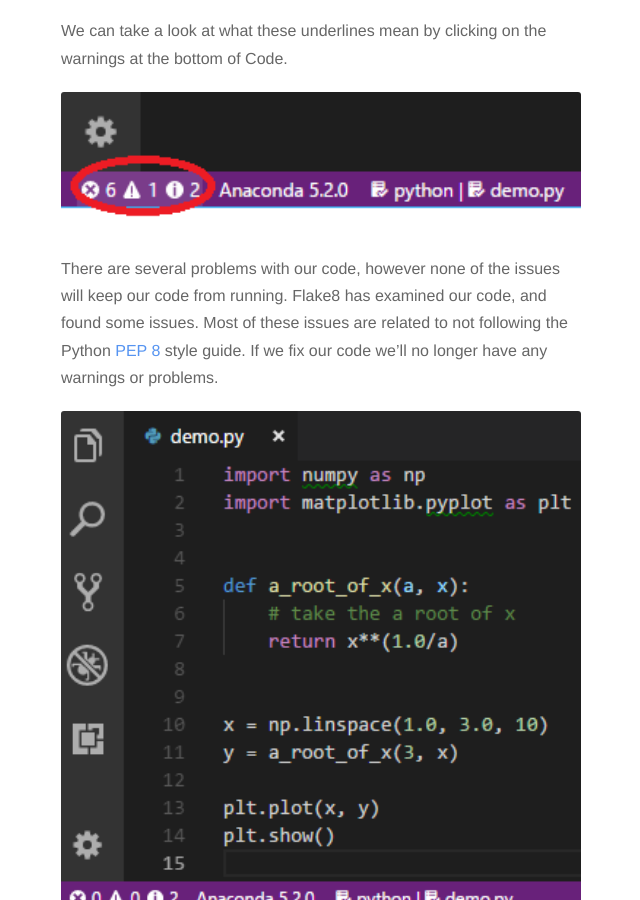
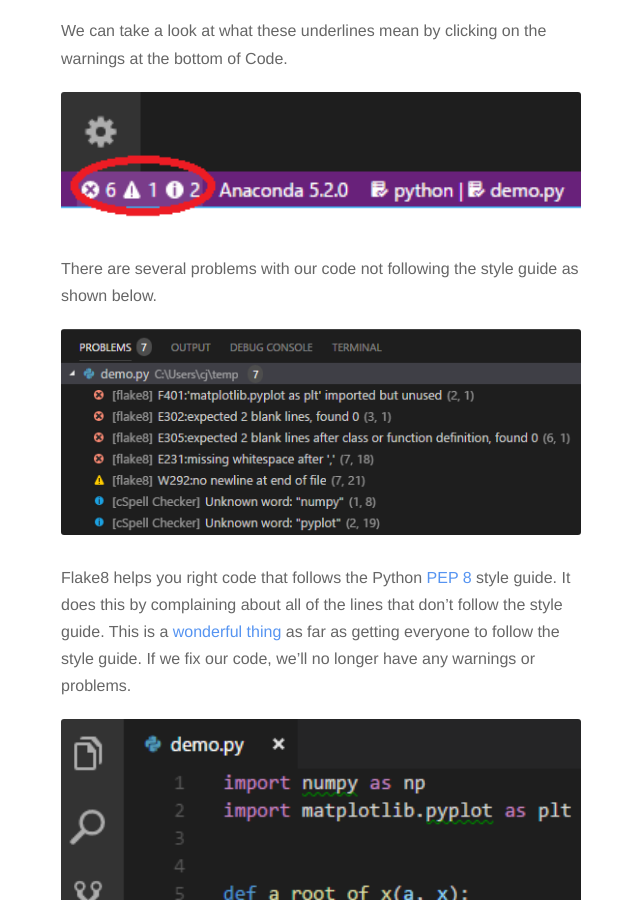
Before and after one commit to cjekel/cjekel.github.io, a Jekyll site: the page built from _posts/2018-07-29-Visual-studio-code-Python-setup.md, in a window 1280 px wide and 900 px high, scrolled down 6374 px. Shown: the whole window, without its empty margins (319-959 px from the left). Built offline with Jekyll 4.4.1, drawn with Linux system fonts in a browser that asks for light colours; nearby versions of some CDN libraries; comment, search, counter and statistics services are not loaded.

Commit message:
update flake8

```diff
--- a/_posts/2018-07-29-Visual-studio-code-Python-setup.md
+++ b/_posts/2018-07-29-Visual-studio-code-Python-setup.md
@@ -89,7 +89,11 @@ We can take a look at what these underlines mean by clicking on the warnings at
 
 ![Code warnings]({{ "/" | relative_url  }}assets/2018-07-29/warn.png)
 
-There are several problems with our code, however none of the issues will keep our code from running. Flake8 has examined our code, and found some issues. Most of these issues are related to not following the Python [PEP 8](https://www.python.org/dev/peps/pep-0008/) style guide. If we fix our code we'll no longer have any warnings or problems.
+There are several problems with our code not following the style guide as shown below.
+
+![Code warnings]({{ "/" | relative_url  }}assets/2018-07-29/issues.png)
+
+Flake8 helps you right code that follows the Python [PEP 8](https://www.python.org/dev/peps/pep-0008/) style guide. It does this by complaining about all of the lines that don't follow the style guide. This is a [wonderful thing](https://medium.com/python-pandemonium/what-is-flake8-and-why-we-should-use-it-b89bd78073f2) as far as getting everyone to follow the style guide. If we fix our code, we'll no longer have any warnings or problems.
 
 ![Code warnings]({{ "/" | relative_url  }}assets/2018-07-29/noissues.png)
 
```
